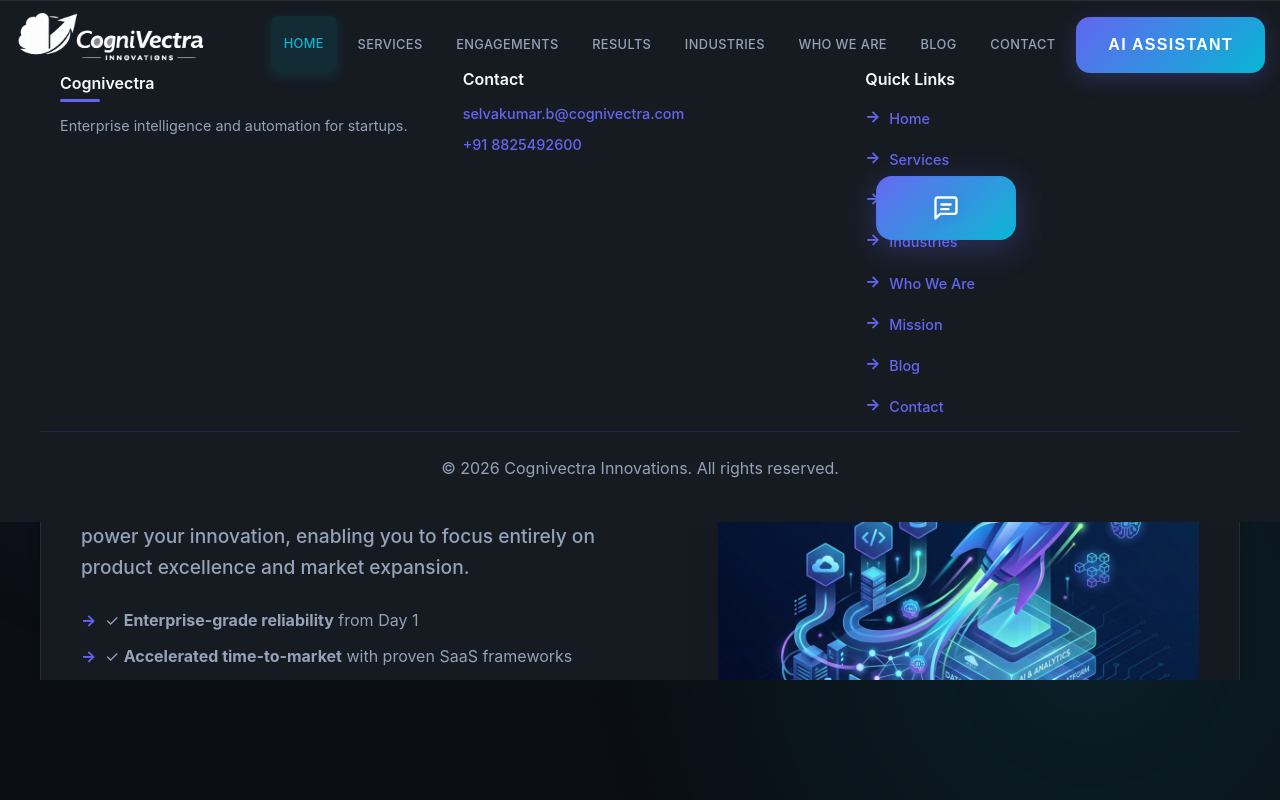
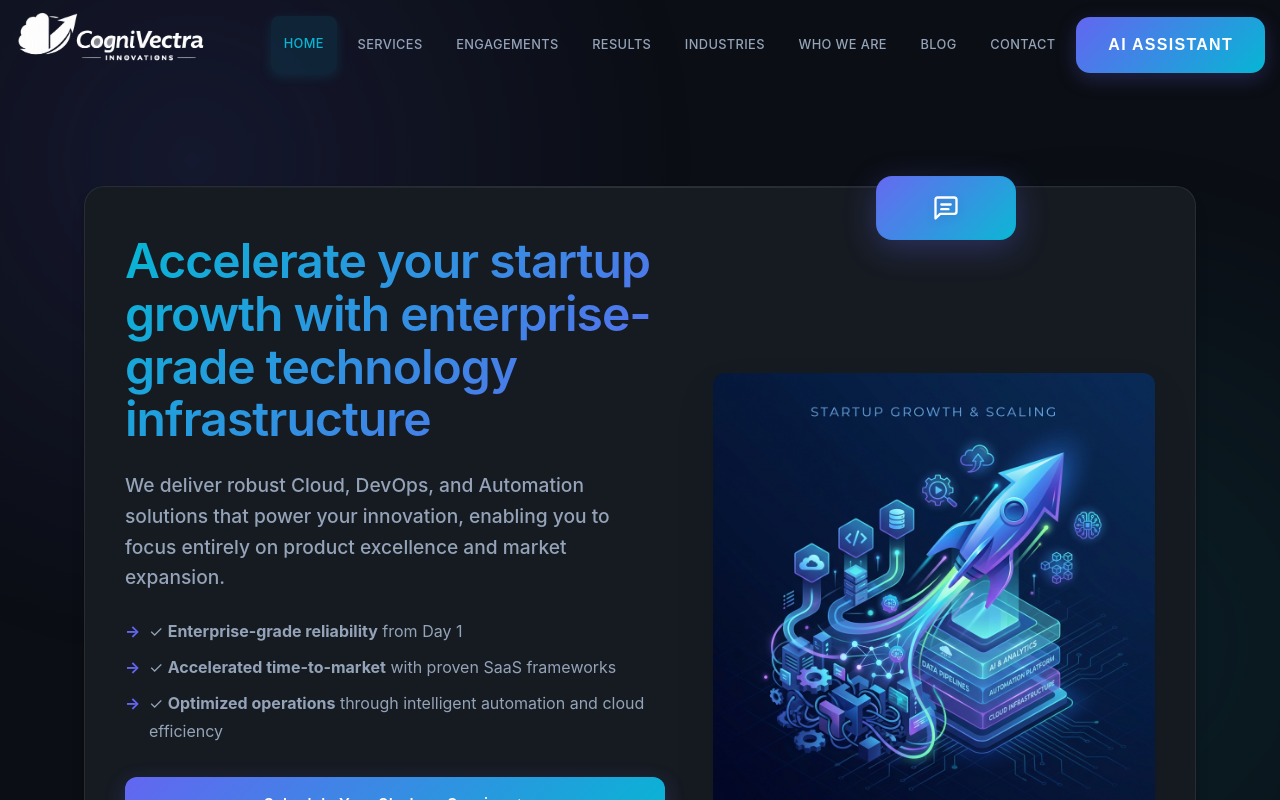
Before and after one commit to selva-aiprojects/cognivectra-site, a React (Vite) app: page / in a window 1280 px wide. Shown: the top 800 px of the page. Built offline with nearby package versions, Linux system fonts and the light colour scheme.

Commit message:
Fix layout: use flexbox with proper padding so footer appears after content

```diff
--- a/src/index.css
+++ b/src/index.css
@@ -209,29 +209,21 @@
 }
 
 /* =======================
-   NEW LAYOUT APPROACH - Absolute Header/Footer
+   NEW LAYOUT APPROACH - Flexbox Header/Footer
    ====================== */
 .app-layout {
   position: relative;
   min-height: 100vh;
   width: 100%;
+  display: flex;
+  flex-direction: column;
 }
 
 .content-wrapper {
-  position: absolute;
-  top: clamp(65px, 12vw, 90px);
-  left: 0;
-  right: 0;
-  bottom: clamp(80px, 10vw, 120px);
+  flex: 1;
   overflow-y: auto;
   -webkit-overflow-scrolling: touch;
-  padding: 20px 0;
-}
-
-.content-wrapper .container {
-  max-width: 100%;
-  margin: 0 auto;
-  padding: 0 20px;
+  padding: clamp(65px, 12vw, 90px) 20px clamp(80px, 10vw, 120px) 20px;
   /* iOS safe area handling */
   padding-left: calc(20px + var(--safe-area-left));
   padding-right: calc(20px + var(--safe-area-right));
```
